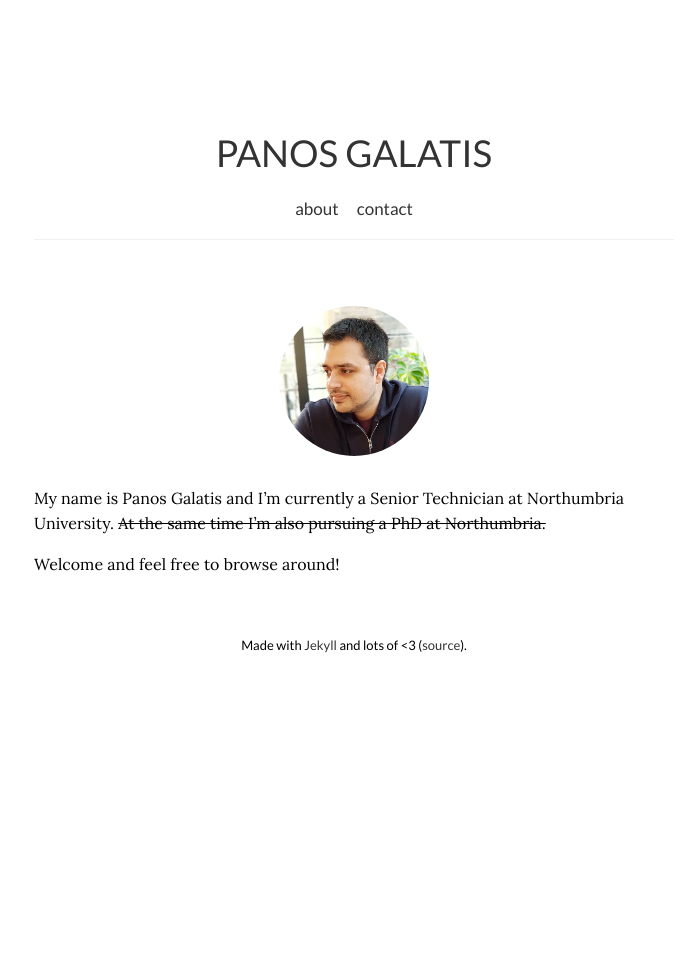
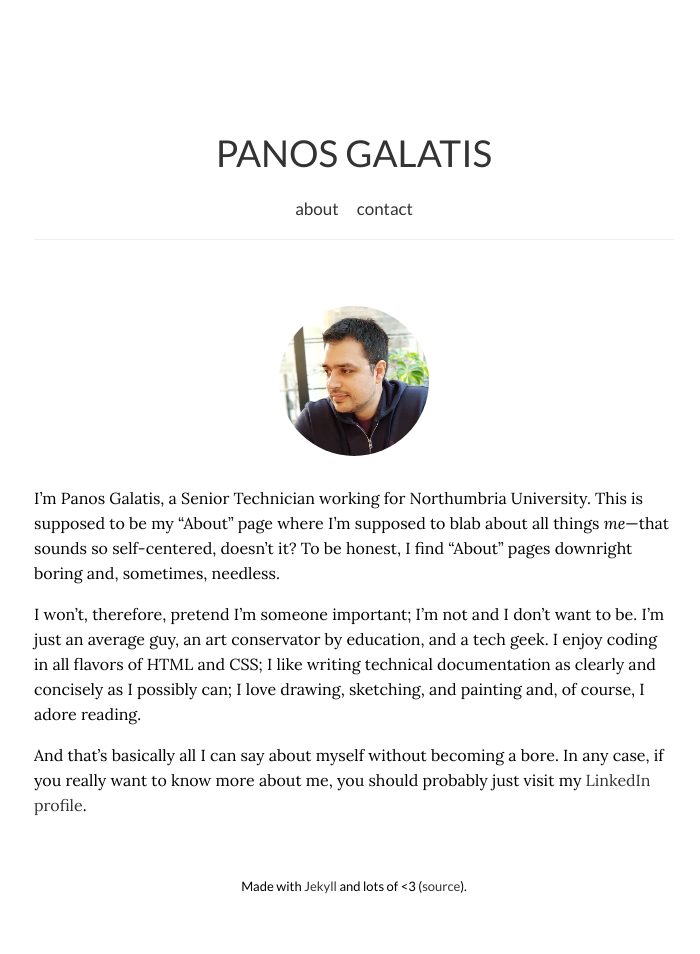
Before and after one commit to pgalatis/pgalatis.github.io, a Jekyll site: the page built from about.md, in a window 1280 px wide. Shown: the whole page, without its empty margins (286-986 px from the left). Built offline with Jekyll 4.4.1, drawn with Linux system fonts in a browser that asks for light colours; nearby versions of some CDN libraries; before the commit the page ends 900 px from its top, so only the background shows below that.

Commit message:
Update about.md

```diff
--- a/about.md
+++ b/about.md
@@ -5,6 +5,8 @@ layout: page
 
 <img src="https://pgalatis.github.io/images/me.jpg" title="Me" class="profile">
 
-My name is Panos Galatis and I'm currently a Senior Technician at Northumbria University. ~~At the same time I'm also pursuing a PhD at Northumbria.~~
+I'm Panos Galatis, a Senior Technician working for Northumbria University. This is supposed to be my "About" page where I'm supposed to blab about all things *me*---that sounds so self-centered, doesn't it? To be honest, I find "About" pages downright boring and, sometimes, needless.
 
-Welcome and feel free to browse around!
+I won't, therefore, pretend I'm someone important; I'm not and I don't want to be. I'm just an average guy, an art conservator by education, and a tech geek. I enjoy coding in all flavors of HTML and CSS; I like writing technical documentation as clearly and concisely as I possibly can; I love drawing, sketching, and painting and, of course, I adore reading.
+
+And that's basically all I can say about myself without becoming a bore. In any case, if you really want to know more about me, you should probably just visit my <a href="https://www.linkedin.com/in/pgalatis/">LinkedIn profile</a>.
```
